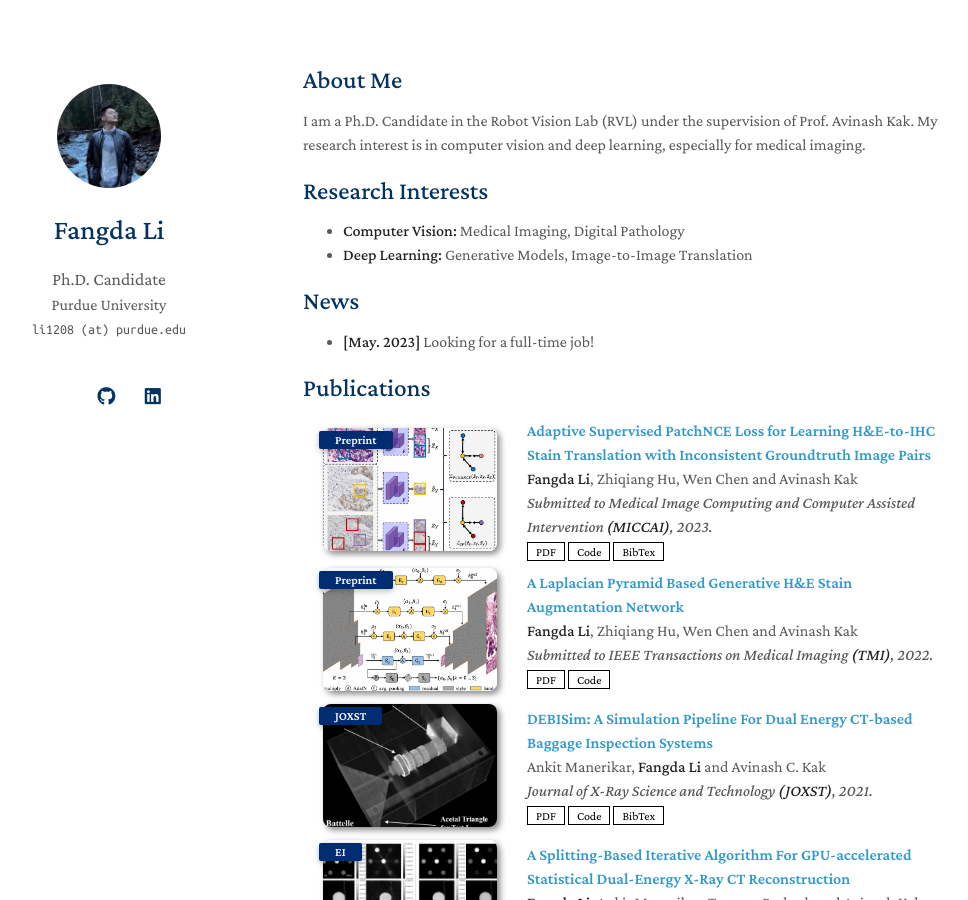
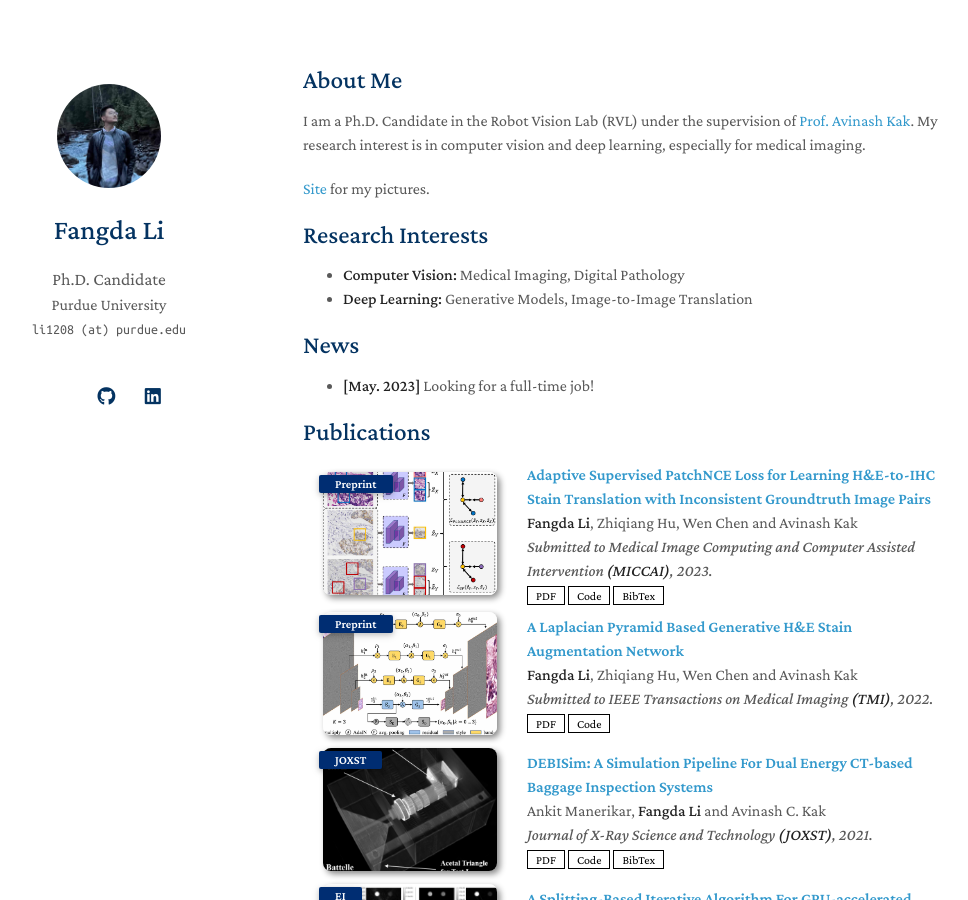
Before and after one commit to lifangda01/lifangda01.github.io, a Jekyll site: the page built from index.md, in a window 1280 px wide and 900 px high. Shown: the whole window, without its empty margins (167-1135 px from the left). Built offline with Jekyll 4.4.1, drawn with Linux system fonts in a browser that asks for light colours; nearby versions of some CDN libraries; a style sheet for code colours, icons or effects is not loaded; our own code applies the rules of GitHub Pages for plain Markdown files.

Commit message:
updated info

```diff
--- a/_config.yml
+++ b/_config.yml
@@ -30,7 +30,7 @@ enable_footnote: true
 
 # Google Analytics ID
 # Please remove this if you don't use Google Analytics
-google_analytics: UA-111540567-4
+# google_analytics: UA-111540567-4
 
 # Use this project as a remote theme for GitHub Pages
 # See the guide here: https://docs.github.com/en/pages/setting-up-a-github-pages-site-with-jekyll/adding-a-theme-to-your-github-pages-site-using-jekyll
--- a/index.md
+++ b/index.md
@@ -4,8 +4,10 @@ layout: homepage
 
 ## About Me
 
-I am a Ph.D. Candidate in the Robot Vision Lab (RVL) under the supervision of Prof. Avinash Kak.
+I am a Ph.D. Candidate in the Robot Vision Lab (RVL) under the supervision of [Prof. Avinash Kak](https://engineering.purdue.edu/kak/).
 My research interest is in computer vision and deep learning, especially for medical imaging.
+
+[Site](https://lifangda01.github.io/imgsat/) for my pictures.
 
 ## Research Interests
 
```
Also changed, not shown: README.md.
